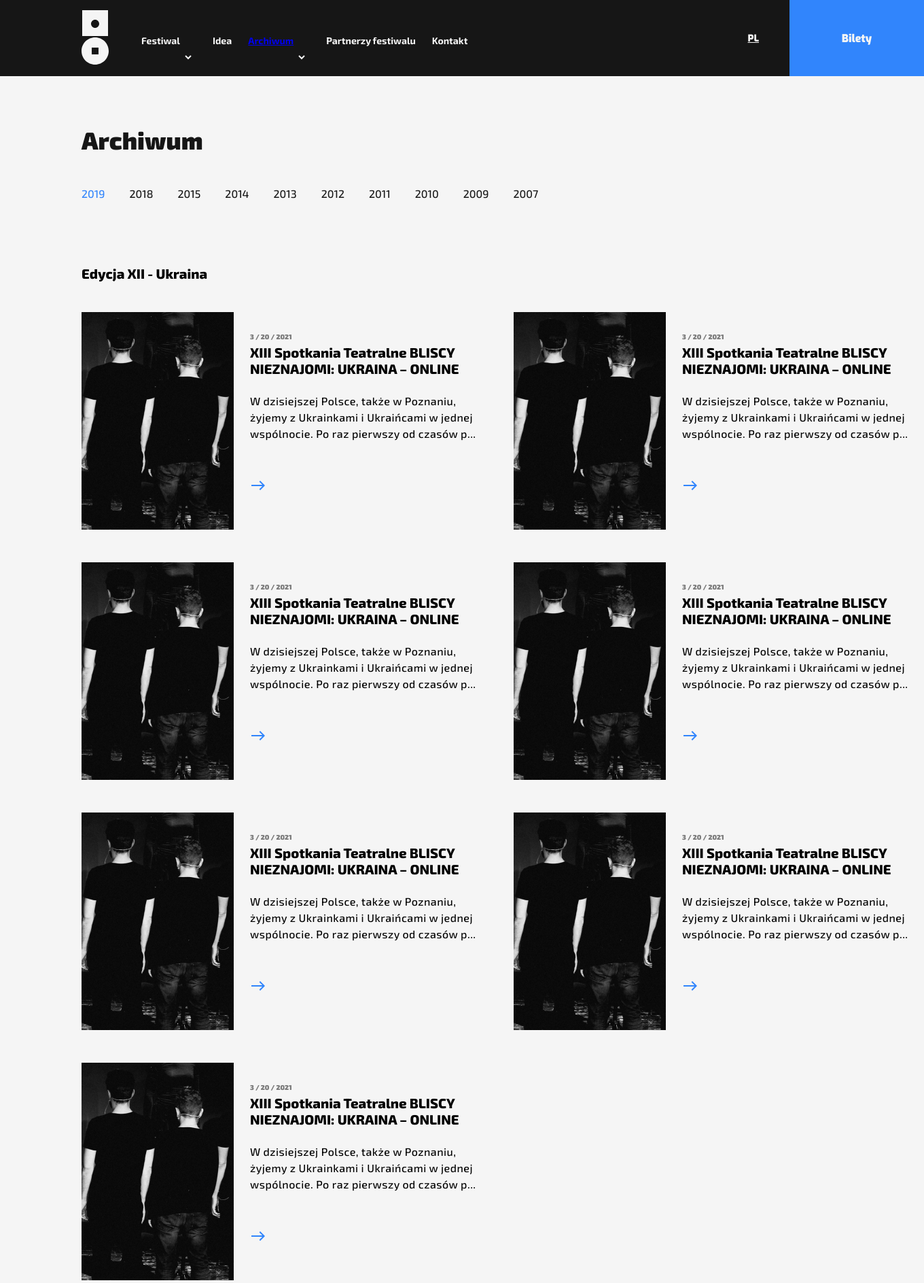
After one commit to lt27037/teatr, a PHP site: page /archive.php in a window 1360 px wide. The commit adds this page. Shown: the top 1887 px of the page at 68% size. Run offline with PHP 8.4, Linux system fonts and the light colour scheme.

Commit message:
create archive page

```diff
--- /dev/null
+++ b/archive.php
@@ -0,0 +1,63 @@
+<!DOCTYPE html>
+<html lang="en">
+<head>
+  <?php @include './bodyElements/head.php' ?>
+  <link rel="stylesheet" href="styles/archive.css">
+  <title>Teate Polski w Poznaniu | Archiwum</title>
+</head>
+<body>
+  <?php @include './components/mainHeader.php' ?>
+  <main class="container">
+    <header class="container__header">
+      <h2 class="container__title">Archiwum</h2>
+    </header>
+    <nav class="container__years">
+      <ul class="container__years__list">
+        <li class="container__years__item item--active">
+          <a href="" class="container__years__link">2019</a>
+        </li>
+        <li class="container__years__item">
+          <a href="" class="container__years__link">2018</a>
+        </li>
+        <li class="container__years__item">
+          <a href="" class="container__years__link">2015</a>
+        </li>
+        <li class="container__years__item">
+          <a href="" class="container__years__link">2014</a>
+        </li>
+        <li class="container__years__item">
+          <a href="" class="container__years__link">2013</a>
+        </li>
+        <li class="container__years__item">
+          <a href="" class="container__years__link">2012</a>
+        </li>
+        <li class="container__years__item">
+          <a href="" class="container__years__link">2011</a>
+        </li>
+        <li class="container__years__item">
+          <a href="" class="container__years__link">2010</a>
+        </li>
+        <li class="container__years__item">
+          <a href="" class="container__years__link">2009</a>
+        </li>
+        <li class="container__years__item">
+          <a href="" class="container__years__link">2007</a>
+        </li>
+      </ul>
+    </nav>
+    <section class="category">
+      <h3 class="category__title">Edycja XII - Ukraina</h3>
+      <div class="category__wrapper">
+        <?php @include './components/archiveArticle.php' ?>
+        <?php @include './components/archiveArticle.php' ?>
+        <?php @include './components/archiveArticle.php' ?>
+        <?php @include './components/archiveArticle.php' ?>
+        <?php @include './components/archiveArticle.php' ?>
+        <?php @include './components/archiveArticle.php' ?>
+        <?php @include './components/archiveArticle.php' ?>
+      </div>
+    </section>
+  </main>
+  <?php @include './components/footer.php' ?>
+</body>
+</html>
--- /dev/null
+++ b/bodyElements/head.php
@@ -0,0 +1,6 @@
+  <meta charset="UTF-8">
+  <meta http-equiv="X-UA-Compatible" content="IE=edge">
+  <meta name="viewport" content="width=device-width, initial-scale=1.0">
+  <link rel="icon" type="image/png" href="./images/favicon.ico"/>
+  <link rel="stylesheet" href="styles/index.css">
+  <link rel="stylesheet" href="./owl/owl.carousel.min.css" />
--- /dev/null
+++ b/components/archiveArticle.php
@@ -0,0 +1,16 @@
+<article class="archiveArticle">
+  <img
+  src="./images/artice-picture.png"
+  alt="Zdjęcie z artykułu"
+  class="archiveArticle__picture">
+  <section class="archiveArticle__container">
+    <span class="archiveArticle__date">3 / 20 / 2021</span>
+    <h3 class="archiveArticle__title">XIII Spotkania Teatralne BLISCY NIEZNAJOMI: UKRAINA – ONLINE</h3>
+    <p class="archiveArticle__fragment">
+    W dzisiejszej Polsce, także w Poznaniu, żyjemy z Ukrainkami i Ukraińcami w jednej wspólnocie. Po raz pierwszy od czasów p...
+    </p>
+    <button class="archiveArticle__button" title="Zobacz więcej">
+      Zobacz więcej
+    </button>
+  </section>
+</article>
--- a/components/mainHeader.php
+++ b/components/mainHeader.php
@@ -14,7 +14,7 @@
         </li>
         <li class="mainHeader__item">Idea</li>
         <li class="mainHeader__item">
-          <span class="mainHeader__item__title">Archiwum</span>
+          <a href="archive.php" class="mainHeader__item__title">Archiwum</a>
           <ul class="mainHeader__submenu">
             <li class="mainHeader__submenu__item">Edycja I: Blizny Historii 2007</li>
             <li class="mainHeader__submenu__item">Edycja II: Wykluczeni 2009</li>
--- a/styles/_variables.scss
+++ b/styles/_variables.scss
@@ -51,3 +51,9 @@ $colorPrimary-80: #034AB0;
   min-height: 100vh ;
   grid-row: 2;
 }
+
+@mixin mainTitle{
+  font-size: 36px;
+  font-weight: 900;
+  color: $darkFont-100;
+}
--- /dev/null
+++ b/styles/archive.css
@@ -0,0 +1,174 @@
+.primaryArticle, .archiveArticle {
+  display: -webkit-box;
+  display: -ms-flexbox;
+  display: flex;
+  -webkit-box-orient: horizontal;
+  -webkit-box-direction: normal;
+      -ms-flex-direction: row;
+          flex-direction: row;
+  -webkit-box-pack: stretch;
+      -ms-flex-pack: stretch;
+          justify-content: stretch;
+  -webkit-box-align: start;
+      -ms-flex-align: start;
+          align-items: flex-start;
+}
+
+.primaryArticle__picture {
+  width: 224px;
+}
+
+.primaryArticle__container, .archiveArticle__container {
+  -webkit-box-flex: 1;
+      -ms-flex-positive: 1;
+          flex-grow: 1;
+  width: 364px;
+  padding: 24px 0 0 24px;
+}
+
+.primaryArticle__date, .archiveArticle__date {
+  font-size: 10px;
+  font-weight: 900;
+  color: #7A7A7A;
+}
+
+.primaryArticle__title, .archiveArticle__title {
+  font-weight: 800;
+  font-size: 20px;
+  margin: 4px 0 24px 0;
+}
+
+.primaryArticle__fragment, .archiveArticle__fragment {
+  font-weight: 500;
+  font-size: 16px;
+  line-height: 24px;
+  margin-bottom: 48px;
+  letter-spacing: 0.5px;
+}
+
+.primaryArticle__button, .archiveArticle__button {
+  width: 24px;
+  height: 24px;
+  background-color: transparent;
+  border: none;
+  font-size: 0px;
+  color: transpatent;
+  background-image: url("../images/blue-right-arrow.svg");
+  background-repeat: no-repeat;
+  background-position: center;
+  cursor: pointer;
+}
+
+.archiveArticle__picture {
+  width: 224px;
+  height: 320px;
+  -o-object-fit: cover;
+     object-fit: cover;
+  -o-object-position: center;
+     object-position: center;
+}
+
+.container {
+  width: 100%;
+  min-height: 100vh;
+  -ms-grid-row: 2;
+  grid-row: 2;
+  padding: 72px 120px 150px 120px;
+}
+
+.container__header {
+  display: -webkit-box;
+  display: -ms-flexbox;
+  display: flex;
+  -webkit-box-orient: horizontal;
+  -webkit-box-direction: normal;
+      -ms-flex-direction: row;
+          flex-direction: row;
+  -webkit-box-pack: start;
+      -ms-flex-pack: start;
+          justify-content: flex-start;
+  -webkit-box-align: center;
+      -ms-flex-align: center;
+          align-items: center;
+  width: 100%;
+}
+
+.container__title {
+  font-size: 36px;
+  font-weight: 900;
+  color: #161616;
+  margin-bottom: 48px;
+}
+
+.container__years {
+  width: 100%;
+}
+
+.container__years__list {
+  display: -webkit-box;
+  display: -ms-flexbox;
+  display: flex;
+  -webkit-box-orient: horizontal;
+  -webkit-box-direction: normal;
+      -ms-flex-direction: row;
+          flex-direction: row;
+  -webkit-box-pack: start;
+      -ms-flex-pack: start;
+          justify-content: flex-start;
+  -webkit-box-align: center;
+      -ms-flex-align: center;
+          align-items: center;
+  width: 100%;
+  list-style: none;
+}
+
+.container__years__item {
+  font-size: 16px;
+  font-weight: 500;
+  margin-right: 36px;
+}
+
+.container__years__link {
+  text-decoration: none;
+  color: #161616;
+}
+
+.container__years .item--active .container__years__link {
+  color: #3185FC;
+}
+
+.container .category {
+  display: -webkit-box;
+  display: -ms-flexbox;
+  display: flex;
+  -webkit-box-orient: vertical;
+  -webkit-box-direction: normal;
+      -ms-flex-direction: column;
+          flex-direction: column;
+  -webkit-box-pack: start;
+      -ms-flex-pack: start;
+          justify-content: flex-start;
+  -webkit-box-align: start;
+      -ms-flex-align: start;
+          align-items: flex-start;
+  width: 100%;
+  margin-top: 96px;
+}
+
+.container .category__title {
+  font-size: 20px;
+  font-weight: 800;
+  margin-bottom: 45px;
+}
+
+.container .category__wrapper {
+  width: 100%;
+  display: -ms-grid;
+  display: grid;
+  -ms-grid-columns: (1fr)[2];
+      grid-template-columns: repeat(2, 1fr);
+  row-gap: 48px;
+  -webkit-column-gap: 48px;
+          column-gap: 48px;
+}
+/*# sourceMappingURL=archive.css.map */
--- /dev/null
+++ b/styles/archive.scss
@@ -0,0 +1,54 @@
+@import 'variables';
+@import './components/archiveArticle';
+
+.container{
+  @include defaultContainer;
+  padding: 72px 120px 150px 120px;
+  &__header{
+    @include elementFlex(row, flex-start, center);
+    width: 100%;
+  }
+  &__title{
+    @include mainTitle;
+    margin-bottom: 48px;
+  }
+  &__years{
+    width: 100%;
+    &__list{
+      @include elementFlex(row, flex-start, center);
+      width: 100%;
+      list-style: none;
+    }
+    &__item{
+      font-size: 16px;
+      font-weight: 500;
+      margin-right: 36px;
+    }
+    &__link{
+      text-decoration: none;
+      color: $darkFont-100;
+    }
+    .item--active{
+      .container__years__link{
+        color: $colorPrimary-100;
+      }
+    }
+  }
+  .category{
+    @include elementFlex(column, flex-start, flex-start);
+    width: 100%;
+    margin-top: 96px;
+    &__title{
+      font-size: 20px;
+      font-weight: 800;
+      margin-bottom: 45px;
+    }
+    &__wrapper{
+      width: 100%;
+      display: grid;
+      grid-template-columns: repeat(2, 1fr);
+      row-gap: 48px;
+      column-gap: 48px;
+    }
+  }
+}
--- /dev/null
+++ b/styles/components/_archiveArticle.scss
@@ -0,0 +1,29 @@
+@import '../variables';
+@import './primaryArticle';
+
+@import '../variables';
+
+.archiveArticle{
+  @extend .primaryArticle;
+  &__picture{
+    width: 224px;
+    height: 320px;
+    object-fit: cover;
+    object-position: center;
+  }
+  &__container{
+    @extend .primaryArticle__container;
+  }
+  &__date{
+    @extend .primaryArticle__date;
+  }
+  &__title{
+    @extend .primaryArticle__title;
+  }
+  &__fragment{
+    @extend .primaryArticle__fragment;
+  }
+  &__button{
+    @extend .primaryArticle__button;
+  }
+}
--- a/styles/components/_footer.scss
+++ b/styles/components/_footer.scss
@@ -9,7 +9,18 @@
   grid-template-rows: 100%;
   font-size: 14px;
   font-weight: 700;
+  margin-top: 96px;
   position: relative;
+  &::after{
+    content: '';
+    position: absolute;
+    left: 0;
+    top: 0;
+    width: 100%;
+    height: 96px;
+    background-color: $lightBgc-90;
+    transform: translateY(-100%);
+  }
   &__leftBar{
     width: 100%;
     height: 100%;
--- a/styles/index.css
+++ b/styles/index.css
@@ -190,7 +190,20 @@
       grid-template-rows: 100%;
   font-size: 14px;
   font-weight: 700;
+  margin-top: 96px;
   position: relative;
+}
+
+.footer::after {
+  content: '';
+  position: absolute;
+  left: 0;
+  top: 0;
+  width: 100%;
+  height: 96px;
+  background-color: #EBEBEB;
+  -webkit-transform: translateY(-100%);
+          transform: translateY(-100%);
 }
 
 .footer__leftBar {
```
Also changed, not shown: index.php (+1 -6 lines), styles/homePage.css (+3 -14 lines), styles/homePage.scss (+2 -12 lines), 3 other files.
